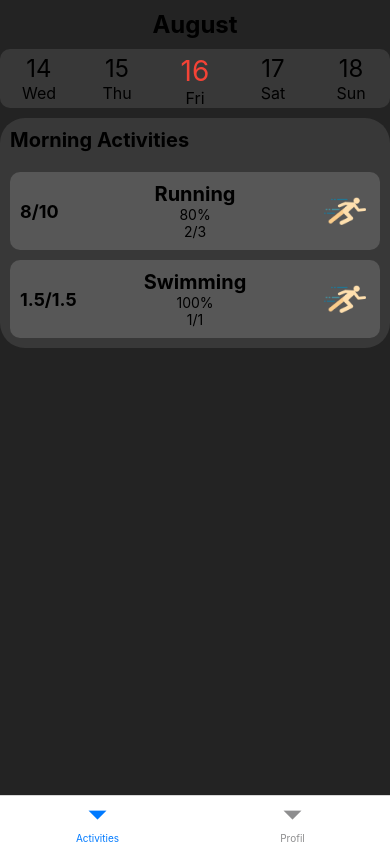
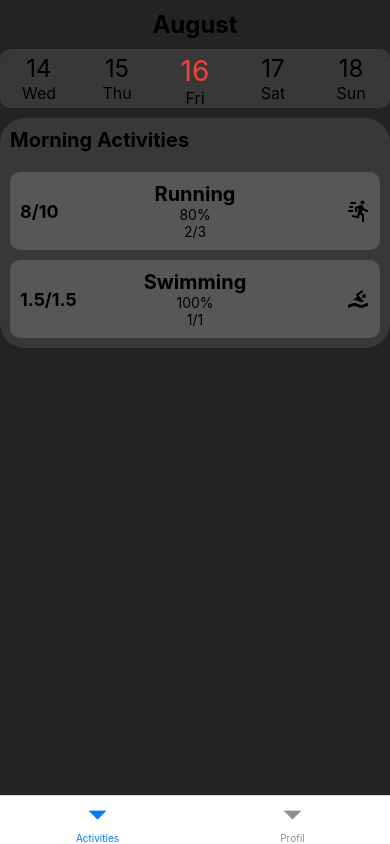
Before and after one commit to Basuw/Activities, a React Native app: screen /Activities in a window 390 px wide. Built offline with nearby package versions, Linux system fonts and the light colour scheme.

Commit message:
Adding vector icons + icons for the img of activity componenet

```diff
--- a/package.json
+++ b/package.json
@@ -16,7 +16,8 @@
     "react": "18.3.1",
     "react-native": "0.75.1",
     "react-native-safe-area-context": "^4.10.9",
-    "react-native-screens": "^3.34.0"
+    "react-native-screens": "^3.34.0",
+    "react-native-vector-icons": "^10.1.0"
   },
   "devDependencies": {
     "@babel/core": "^7.20.0",
--- a/src/components/Activity.tsx
+++ b/src/components/Activity.tsx
@@ -1,13 +1,13 @@
-import {Text, View, StyleSheet, Image} from 'react-native';
+import {Text, View, StyleSheet,} from 'react-native';
 import React from 'react';
 import ActivityProgressModel from '../models/Activities/ActivityProgressModel.ts';
+import MaterialCommunityIcons from 'react-native-vector-icons/MaterialCommunityIcons';
 
 interface ActivityProps {
   activity: ActivityProgressModel;
 }
 
 const Activity: React.FC<ActivityProps> = ({activity}) => {
-  const icon = require('../../assets/icons/activities/running.png');
   return (
     <View style={styles.container}>
       <View style={styles.leftContainer}>
@@ -19,9 +19,7 @@ const Activity: React.FC<ActivityProps> = ({activity}) => {
         <Text>{activity.weekObjective}/{activity.activityDone.activitySave.frequency}</Text>
       </View>
       <View style={styles.rightContainer}>
-        <Image
-            source={icon} style={styles.icon}
-        />
+        <MaterialCommunityIcons name={activity.activityDone.activitySave.activity.icon} size={24} color="black" />
       </View>
     </View>
   );
--- a/src/services/stub.ts
+++ b/src/services/stub.ts
@@ -26,14 +26,14 @@ class StubService {
         this.activities = [
             new ActivityModel(1,
                 'Running',
-                'running.png',
+                'run-fast',
                 'km',
                 'Morning run',
                 'Fitness',
                 this.user),
             new ActivityModel(2,
                 'Swimming',
-                'swimming.png',
+                'swim',
                 'laps',
                 'Evening swim',
                 'Fitness',
```
Also changed, not shown: react-native.config.js (added, +9 -0 lines), 5 other files (tests, documents, lock files or other folders).
